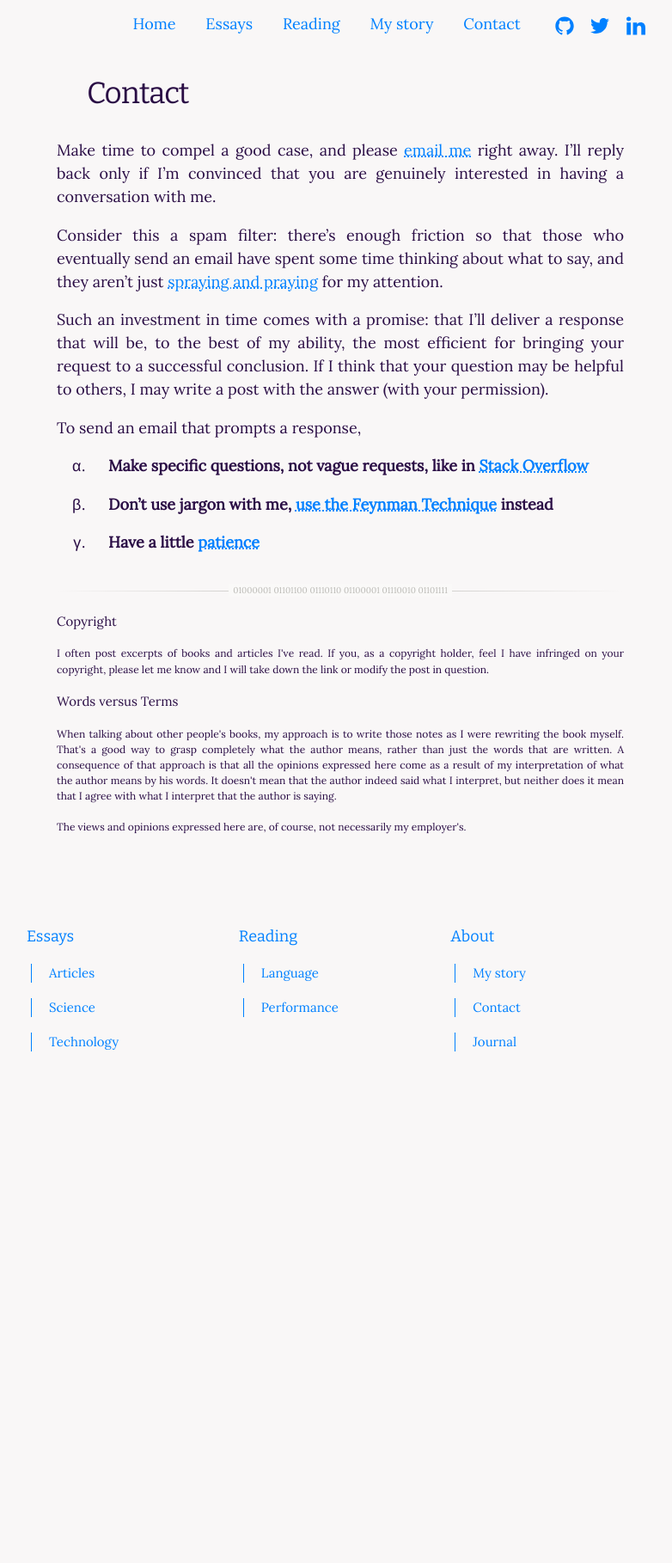
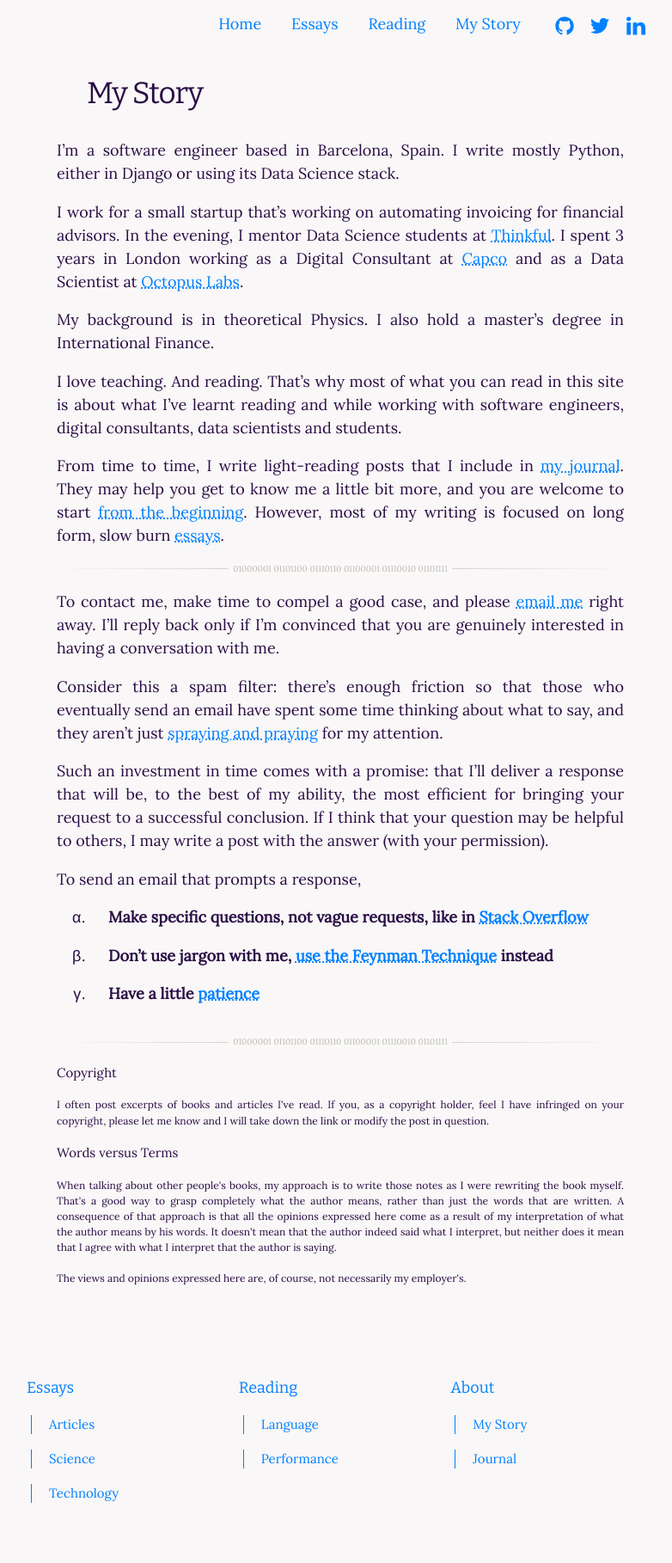
Before and after one commit to ohduran/ohduran.github.io, a Jekyll site: the page built from 04contact.md, in a window 1280 px wide. Shown: the whole page at 86% size, without its empty margins (244-1026 px from the left). Built offline with Jekyll 4.4.1, drawn with Linux system fonts in a browser that asks for light colours; before the commit the page ends 1293 px from its top, so only the background shows below that.

Commit message:
consolidating contact and mystory

```diff
--- a/04contact.md
+++ b/04contact.md
@@ -1,10 +1,21 @@
 ---
 layout: contact
-title: Contact
+title: My Story
 permalink: /contact/
 ---
+I'm a software engineer based in Barcelona, Spain. I write mostly Python, either in Django or using its Data Science stack.
 
-Make time to compel a good case, and please [email me](mailto:{{ site.email }}) right away. I'll reply back only if I'm convinced that you are genuinely interested in having a conversation with me.
+I work for a small startup that's working on automating invoicing for financial advisors. In the evening, I mentor Data Science students at [Thinkful](https://www.thinkful.com/). I spent 3 years in London working as a Digital Consultant at [Capco](https://capco.com/) and as a Data Scientist at [Octopus Labs](https://octopuslabs.com/).
+
+My background is in theoretical Physics. I also hold a master's degree in International Finance.
+
+I love teaching. And reading. That's why most of what you can read in this site is about what I've learnt reading and while working with software engineers, digital consultants, data scientists and students.
+
+From time to time, I write light-reading posts that I include in [my journal](/index-journal.html). They may help you get to know me a little bit more, and you are welcome to start [from the beginning](/2017/05/pilot). However, most of my writing is focused on long form, slow burn [essays](/essays).
+
+{% include hr.html %}
+
+To contact me, make time to compel a good case, and please [email me](mailto:{{ site.email }}) right away. I'll reply back only if I'm convinced that you are genuinely interested in having a conversation with me.
 
 Consider this a spam filter: there's enough friction so that those who eventually send an email have spent some time thinking about what to say, and they aren't just [spraying and praying](https://en.wikipedia.org/wiki/Spray_and_pray) for my attention.
 
--- a/_includes/footer.html
+++ b/_includes/footer.html
@@ -32,8 +32,7 @@
       <div class="footer-col footer-col-1">
         <h2 class="footer-heading" id="no-text-decoration"><a href="{{ site.baseurl }}/index-tags">About</a></h2>
         <ul>
-          <li><a id="no-text-decoration" href="/my-story"><h4>My story</h4></a>
-          <li><a id="no-text-decoration" href="/contact"><h4>Contact</h4></a>
+          <li><a id="no-text-decoration" href="/my-story"><h4>My Story</h4></a>
           <li><a id="no-text-decoration" href="/index-journal.html"><h4>Journal</h4></a>
         </ul>
       </div>
```
Also changed, not shown: 03my-story.md (deleted, +0 -15 lines).
